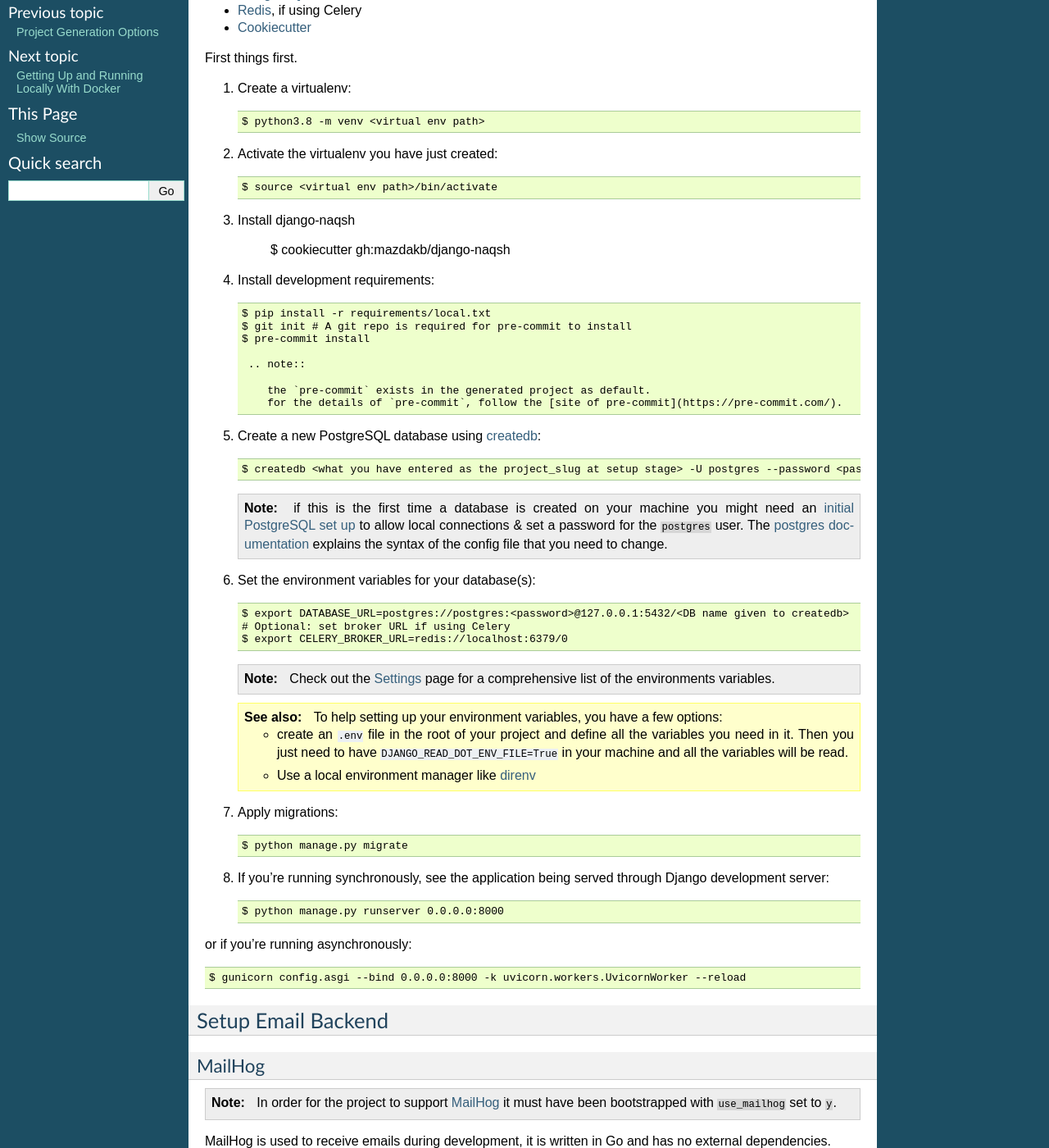
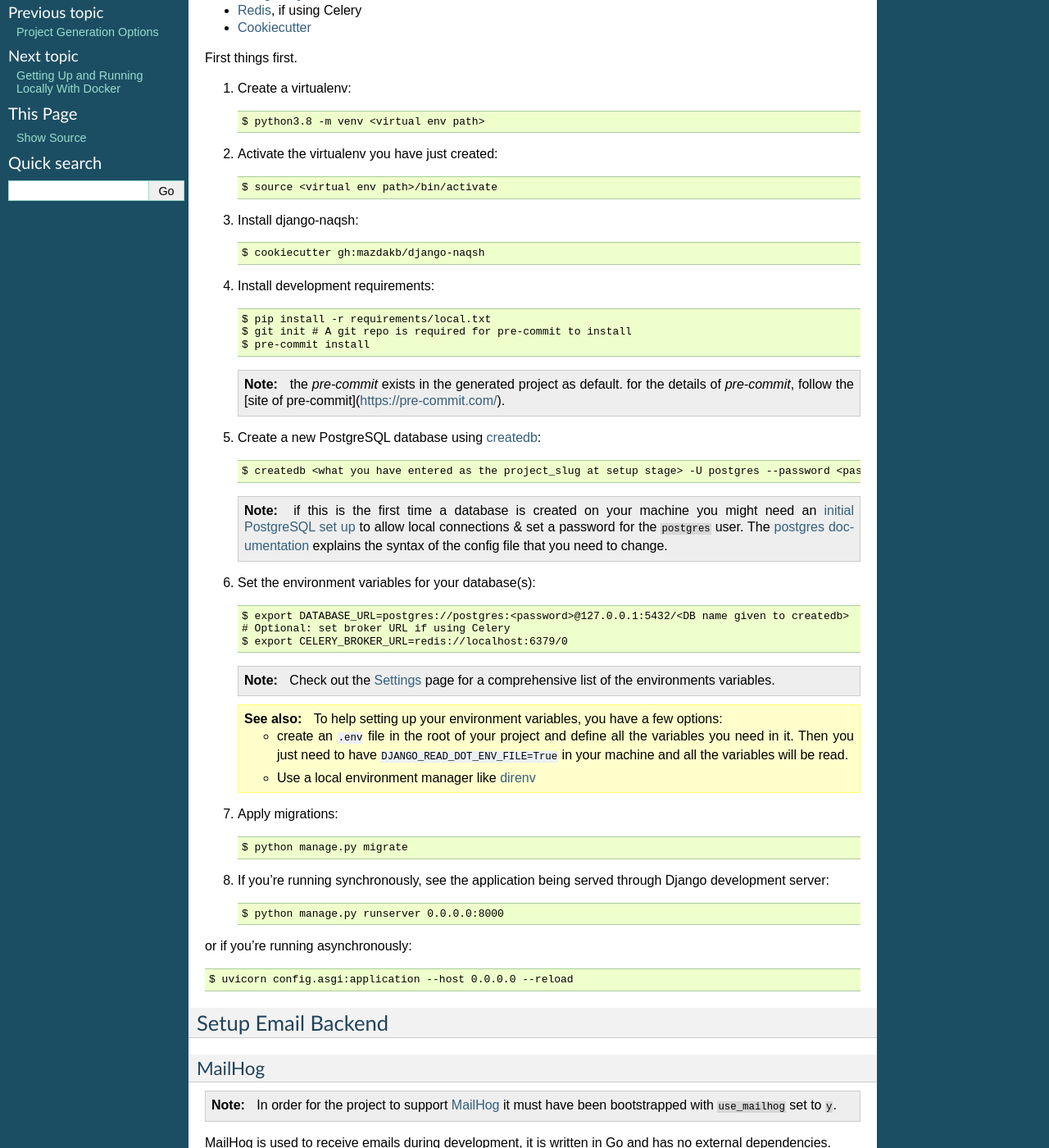
Before and after one commit to mazdakb/django-naqsh, a Sphinx documentation site: the page built from docs/developing-locally.rst, in a window 1280 px wide and 1400 px high, scrolled down 224 px. Shown: the whole window at 82% size. Built offline with Sphinx 7.4.7, drawn with Linux system fonts in a browser that asks for light colours.

Commit message:
Update local dev doc

```diff
--- a/docs/developing-locally.rst
+++ b/docs/developing-locally.rst
@@ -24,9 +24,9 @@ First things first.
 
     $ source <virtual env path>/bin/activate
 
-#. Install django-naqsh
+#. Install django-naqsh: ::
 
-    $ cookiecutter gh:mazdakb/django-naqsh ::
+    $ cookiecutter gh:mazdakb/django-naqsh
 
 #. Install development requirements: ::
 
@@ -34,10 +34,10 @@ First things first.
     $ git init # A git repo is required for pre-commit to install
     $ pre-commit install
 
-     .. note::
+   .. note::
 
-        the `pre-commit` exists in the generated project as default.
-        for the details of `pre-commit`, follow the [site of pre-commit](https://pre-commit.com/).
+       the `pre-commit` exists in the generated project as default.
+       for the details of `pre-commit`, follow the [site of pre-commit](https://pre-commit.com/).
 
 #. Create a new PostgreSQL database using createdb_: ::
 
@@ -80,7 +80,7 @@ First things first.
 
 or if you're running asynchronously: ::
 
-    $ gunicorn config.asgi --bind 0.0.0.0:8000 -k uvicorn.workers.UvicornWorker --reload
+    $ uvicorn config.asgi:application --host 0.0.0.0 --reload
 
 .. _PostgreSQL: https://www.postgresql.org/download/
 .. _Redis: https://redis.io/download
```
